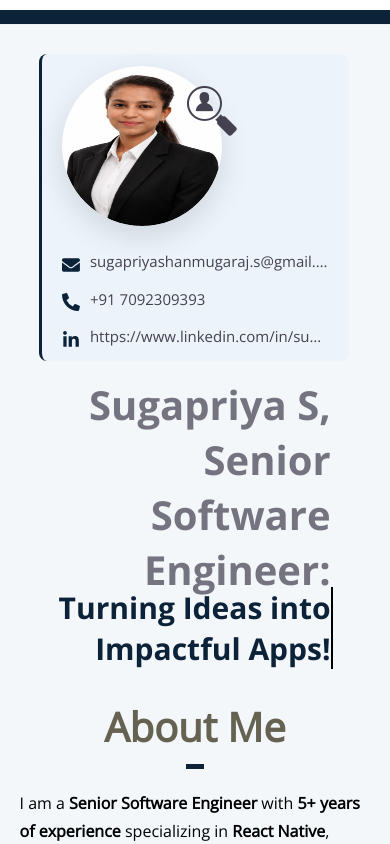
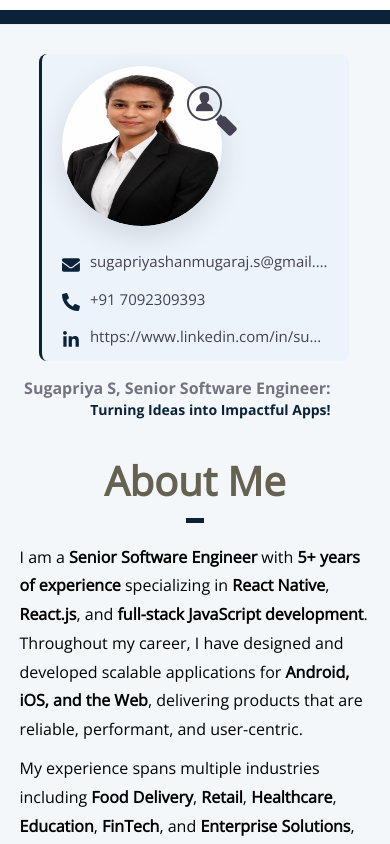
Before and after one commit to sugapriyashanmugaraj/portfolio, a React (Create React App) app: page / in a window 390 px wide. Built offline with nearby package versions, Linux system fonts and the light colour scheme.

Commit message:
corrections

```diff
--- a/src/screens/primary/Achievement.js
+++ b/src/screens/primary/Achievement.js
@@ -1,6 +1,6 @@
 import appImages from "../../assets";
 import "../../style/screens/achievement.css";
-
+import { FaAward } from "react-icons/fa";
 // FontAwesome or Lucide icons can be used. Using Inline SVGs/FontAwesome icons here.
 const achievementsData = [
   {
@@ -38,7 +38,7 @@ const Achievement = () => {
           >
             {/* Center Icon Badge */}
             <div className="icon-badge">
-              <i className="fa-solid fa-award"></i>
+              <FaAward className="awardIcon" />
             </div>
 
             {/* Card Content */}
--- a/src/screens/primary/Home.js
+++ b/src/screens/primary/Home.js
@@ -166,7 +166,7 @@ const Home = () => {
         <Experience />
       </div>
 
-      <div className="mt30">
+      <div className="mt20">
         <h1 className="jobFreqSearch">Key Achievements</h1>
         <div className="smallSep mt10" />
         <Achievement />
--- a/src/style/screens/achievement.css
+++ b/src/style/screens/achievement.css
@@ -76,7 +76,7 @@
   align-items: center;
   justify-content: center;
   font-size: 20px;
-  color: #2e7d32;
+  color: #0b2239;
   box-shadow: 0 4px 6px rgba(0, 0, 0, 0.1);
   z-index: 3;
 }
@@ -132,9 +132,9 @@
 
   /* Shift badge icons to left */
   .icon-badge {
-    left: 30px;
-    width: 50px;
-    height: 50px;
+    left: 35px;
+    width: 35px;
+    height: 30px;
     font-size: 20px;
   }
 
--- a/src/style/screens/home.css
+++ b/src/style/screens/home.css
@@ -45,7 +45,7 @@
   width: 100%;
   max-width: 100%;
   word-wrap: break-word;
-  font-size: 40px;
+  font-size: 35px;
   font-family: "OpenSans-Bold";
   color: #444251;
   text-align: right;
@@ -73,7 +73,7 @@
     width: 40px;
   }
 }
-.text1,
+/* .text1,
 .text2 {
   width: 100%;
   max-width: 100%;
@@ -82,8 +82,8 @@
   white-space: nowrap;
   display: inline-block;
   border-right: 2px solid #000;
-}
-
+} */
+/*
 .text1 {
   color: #757380;
   flex-direction: column;
@@ -94,7 +94,7 @@
   animation: typing1 2s steps(50, end) forwards,
     blink-caret 0.75s step-end infinite;
   margin-top: -10px;
-}
+} */
 @media screen and (max-width: 1000px) {
   .text1,
   .text2 {
@@ -103,16 +103,16 @@
   }
 }
 
-.tagLineHeadTxt .text1 {
-  animation-delay: 0s; /* No delay for the first text */
-}
+/* .tagLineHeadTxt .text1 {
+  animation-delay: 0s;
+} */
 
-.tagLineHeadTxtP .text2 {
+/* .tagLineHeadTxtP .text2 {
   opacity: 0;
-  animation-delay: 2s; /* Delay for the second text, matching the duration of the first animation */
-}
+  animation-delay: 2s;
+} */
 
-@keyframes typing {
+/* @keyframes typing {
   from {
     width: 0;
     opacity: 1;
@@ -121,7 +121,7 @@
     width: 100%;
     opacity: 1;
   }
-}
+} */
 @keyframes changeBorderColor {
   0% {
     border-color: transparent; /* Initial color */
@@ -130,7 +130,7 @@
     border-color: transparent; /* Color after typing animation completes */
   }
 }
-@keyframes typing1 {
+/* @keyframes typing1 {
   from {
     width: 0;
     opacity: 1;
@@ -148,7 +148,7 @@
   50% {
     border-color: black;
   }
-}
+} */
 
 .tagImgRhs {
   animation-delay: 1.5s;
@@ -618,3 +618,72 @@
   margin-top: 10px;
   line-height: 1.8;
 }
+.text1,
+.text2 {
+  width: 100%;
+  max-width: 100%;
+  box-sizing: border-box;
+  overflow: hidden; /* keep this on mobile too */
+  white-space: nowrap; /* keep this on mobile too */
+  display: inline-block;
+  border-right: 2px solid #000;
+}
+
+.text1 {
+  color: #757380;
+  flex-direction: column;
+  animation: typing 2s steps(50, end) forwards,
+    blink-caret 0.75s step-end 3 forwards; /* finite: caret goes transparent & stays that way */
+}
+
+.text2 {
+  margin-top: -10px;
+  opacity: 0;
+  animation: typing1 2s steps(50, end) 2s forwards,
+    blink-caret 0.75s step-end 3 2s forwards, revealText2 0s linear 2s forwards;
+}
+
+@keyframes revealText2 {
+  to {
+    opacity: 1;
+  }
+}
+
+/* Instead of unwrapping text on mobile (which broke the clip-reveal effect),
+   just scale the font down so nowrap text still fits the viewport */
+@media screen and (max-width: 1000px) {
+  .tagLineHeadTxt {
+    font-size: clamp(16px, 4vw, 37.5px);
+  }
+  .tagLineHeadTxtP {
+    font-size: clamp(14px, 3.5vw, 27.5px);
+  }
+}
+
+@keyframes typing {
+  from {
+    width: 0;
+  }
+  to {
+    width: 100%;
+  }
+}
+
+@keyframes typing1 {
+  from {
+    width: 0;
+  }
+  to {
+    width: 100%;
+  }
+}
+
+@keyframes blink-caret {
+  from,
+  to {
+    border-color: transparent;
+  }
+  50% {
+    border-color: #000;
+  }
+}
--- a/src/style/screens/mobile.css
+++ b/src/style/screens/mobile.css
@@ -294,10 +294,7 @@
   border-radius: 2px;
   margin: 6px auto;
 }
-.screen-title {
-  font-size: 25px;
-  font-weight: bold;
-}
+
 /* Page Setup */
 .mobile-view-wrapper {
   display: flex;
@@ -396,7 +393,6 @@
   font-size: 22px;
   font-weight: 800;
   color: #0f172a;
-  margin: 4px 0 2px;
   letter-spacing: -0.5px;
 }
 
```
